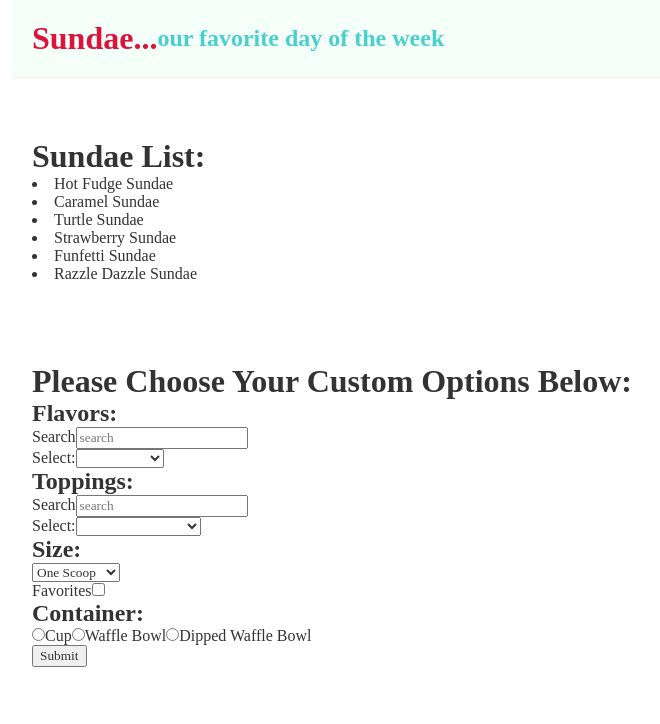
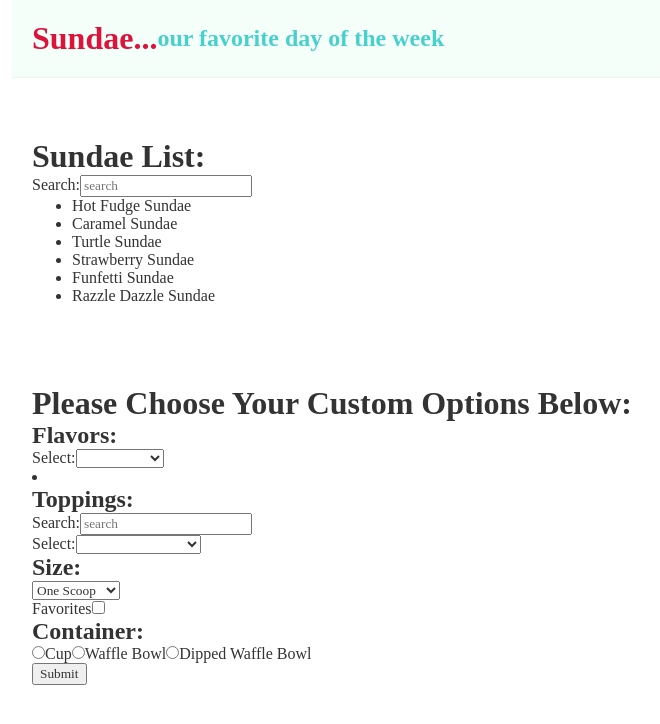
Before and after one commit to amcmilne/HR-React-Code-Challenge, a React (Create React App) app: page / in a window 1280 px wide. Both pictures are taken after a click on the button "+ Start Your Customized Sundae". Shown: the top 724 px of the page, without its empty margins (248-908 px from the left). Built offline with nearby package versions, Linux system fonts and the light colour scheme; a web font is replaced by a local one.

Commit message:
update to sundae list

```diff
--- a/src/components/Form.js
+++ b/src/components/Form.js
@@ -1,22 +1,19 @@
-import React, { useState, useEffect } from "react";
+import React from "react";
 import IceCreamList from "./IceCreamList";
 import ToppingsList from "./ToppingsList";
 
 function Form() {
-
-
   return (
     <div className="form">
       <h1>Please Choose Your Custom Options Below: </h1>
       <div className="icecreamOptions" id="myflavors">
         <h2>Flavors:</h2>
-        <label>Search</label>
-        <input type="text" placeholder="search"></input>
+
         <IceCreamList />
       </div>
       <div className="toppingsOptions" id="mytoppings">
         <h2>Toppings:</h2>
-        <label>Search</label>
+        <label>Search:</label>
         <input type="text" placeholder="search"></input>
         <ToppingsList />
       </div>
--- a/src/components/IceCreamList.js
+++ b/src/components/IceCreamList.js
@@ -1,19 +1,27 @@
-import React, {useState} from "react";
+import React, { useState, useEffect } from "react";
 import content from "../content";
 
 function IceCreamList() {
   const [icecream, setIcecream] = useState("");
 
+
   const handleIcecreamChange = (e) => {
     setIcecream(e.target.value);
   };
 
+  useEffect(() => {
+    setIcecream();
+  }, []);
+
+
+
   return (
     <div className="icecream-list">
-      {icecream}
+
+
       <label>Select:</label>
       <select onChange={handleIcecreamChange}>
-        <option placeholder= "Choices" value="Select Flavor"></option>
+        <option placeholder="Choices" value="Select Flavor"></option>
 
         {content.myflavors.icecream.map((flavors) => (
           <option className="icrecreamFlavors" key={flavors.id}>
@@ -21,6 +29,7 @@ function IceCreamList() {
           </option>
         ))}
       </select>
+      <li>{icecream}</li>
     </div>
   );
 }
--- a/src/components/SundaeList.js
+++ b/src/components/SundaeList.js
@@ -1,16 +1,51 @@
-import React from "react";
+import { useState, useEffect } from "react";
 import content from "../content";
 
 function SundaeList() {
+  const [sundaes, setSundaes] = useState([]);
+  const [search, setSearch] = useState("");
+  const [filteredSundaes, setFilteredSundaes] = useState([]);
+
+  useEffect(() => {
+    setSundaes(content.mysundaes.sundaes);
+  }, [sundaes]);
+
+  useEffect(() => {
+    setFilteredSundaes(
+          sundaes.filter((sundae) =>
+            sundae.sundae.toLowerCase().includes(search.toLowerCase())
+          )
+        );
+  }, [search, sundaes]);
+
   return (
-    <div className="toppings-list">
-      {content.mysundaes.sundaes.map((sundaes) => (
-        <li className="icrecreamFlavors" key={sundaes.id}>
-          {sundaes.sundae}
-        </li>
-      ))}
-    </div>
+    <>
+      <div className="toppings-list">
+        <form>
+          <label>Search:</label>
+          <input
+            type="text"
+            placeholder="search"
+            onChange={(e) => setSearch(e.target.value)}
+          />
+          <ul>
+            {filteredSundaes.map((sundae, id) => (
+              <SundaeDetail key={id} {...sundae} />
+            ))}
+          </ul>
+        </form>
+      </div>
+    </>
   );
 }
+const SundaeDetail = (props) => {
+  const { sundae, id } = props;
+
+  return (
+    <>
+      <li>{sundae}</li>
+    </>
+  );
+};
 
 export default SundaeList;
--- a/src/components/ToppingsList.js
+++ b/src/components/ToppingsList.js
@@ -9,7 +9,6 @@ function ToppingsList() {
   };
   return (
     <div className="toppings-list">
-      {toppings}
       <label>Select:</label>
       <select onChange={handleToppingsChange}>
         <option value="Select Toppings"></option>
@@ -20,6 +19,7 @@ function ToppingsList() {
           </option>
         ))}
       </select>
+      <div style={{borderRadius: "3px", backgroundColor:"#D8BFD8",  }}> {toppings} </div>
     </div>
   );
 }
```
